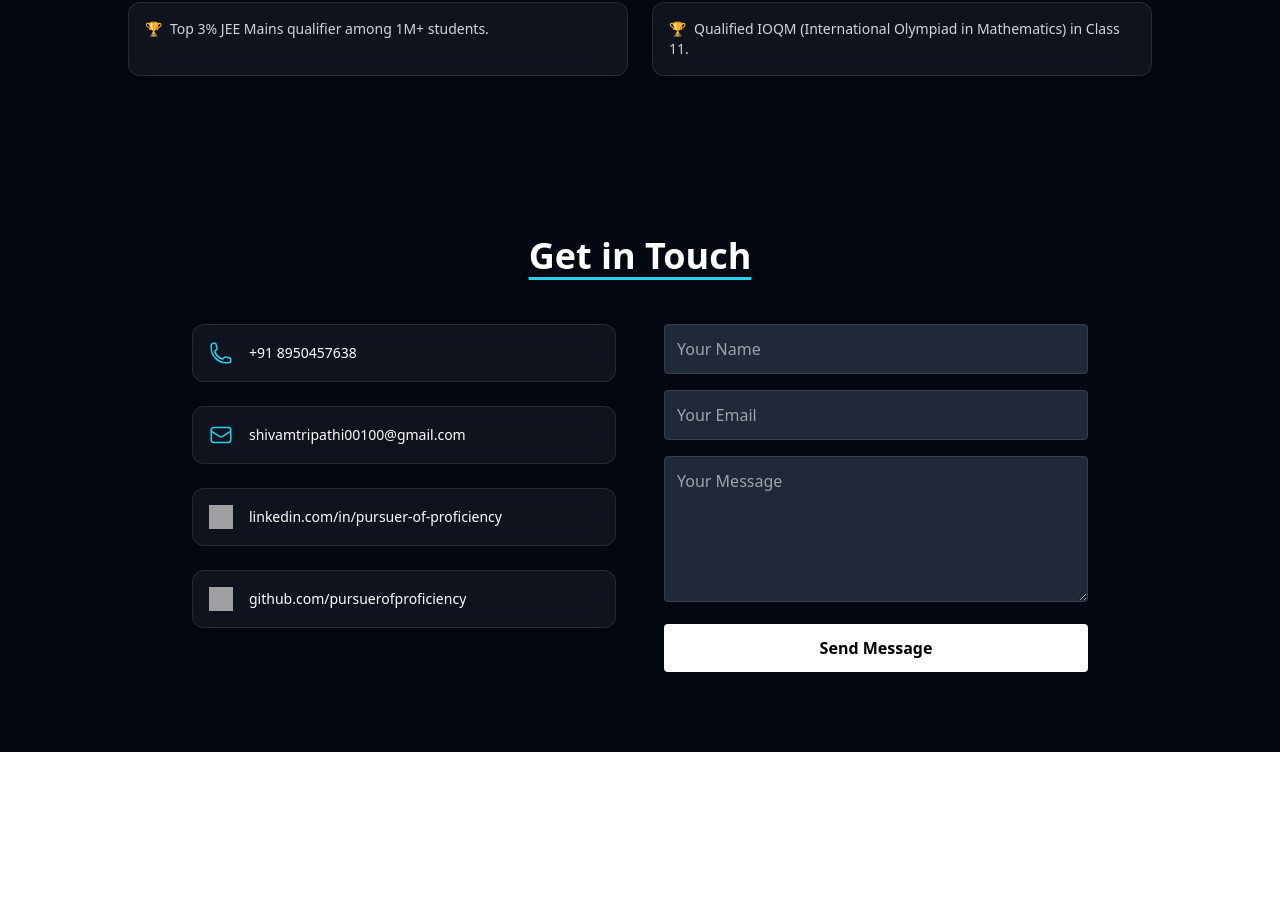
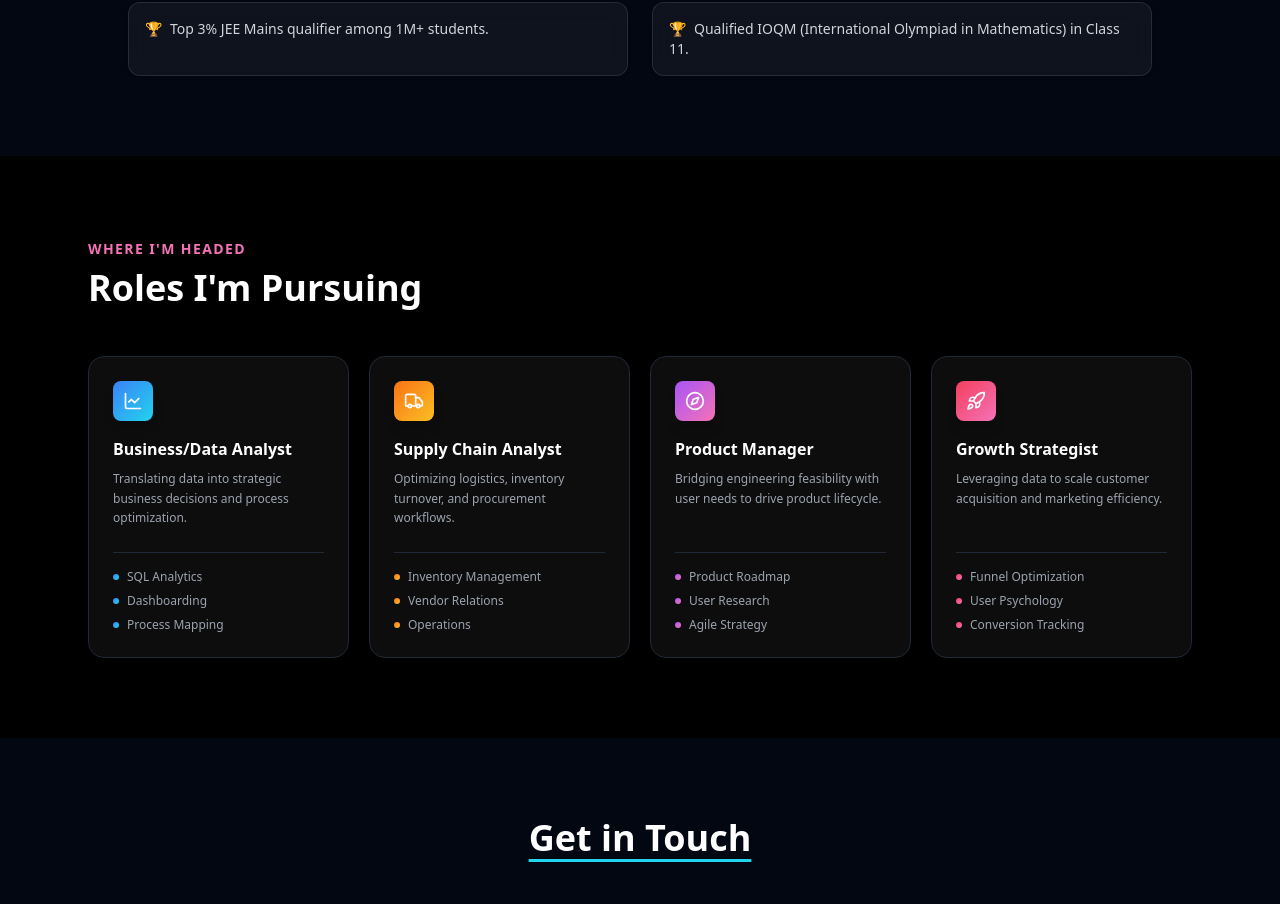
Before and after one commit to pursuerofproficiency/portfolio, a React (Vite) app: page / in a window 1280 px wide. Shown: the part 5531-6435 px from the top of the page. Before the commit the page ends 6283 px from the top, so only its background shows below. Built offline with nearby package versions, Linux system fonts and the light colour scheme; grey boxes are pictures that could not be loaded.

Commit message:
Add TargetRoles component to App

```diff
--- a/src/App.jsx
+++ b/src/App.jsx
@@ -23,6 +23,7 @@ export default function App() {
       <LearningSprint />
       <Education />
       <Achievements />
+      <TargetRoles />
       <Contact />
     </div>
   );
```
